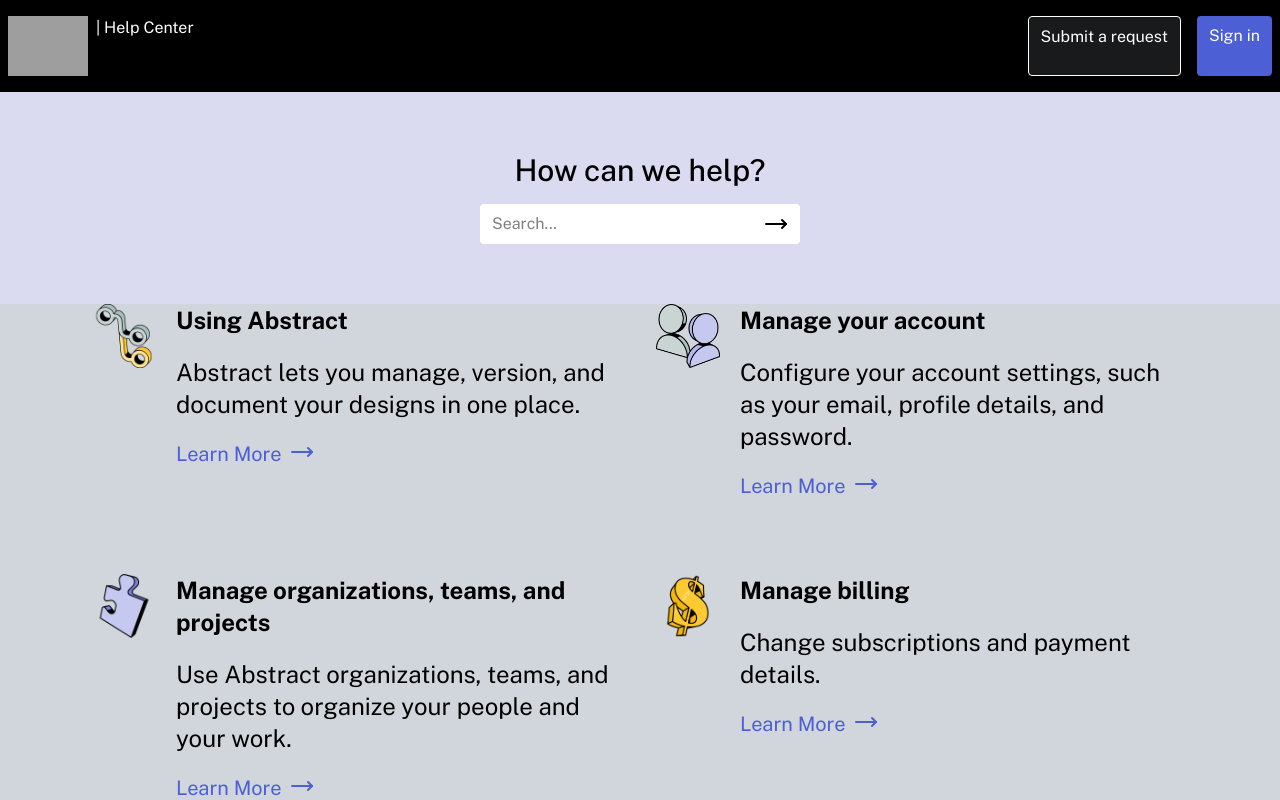
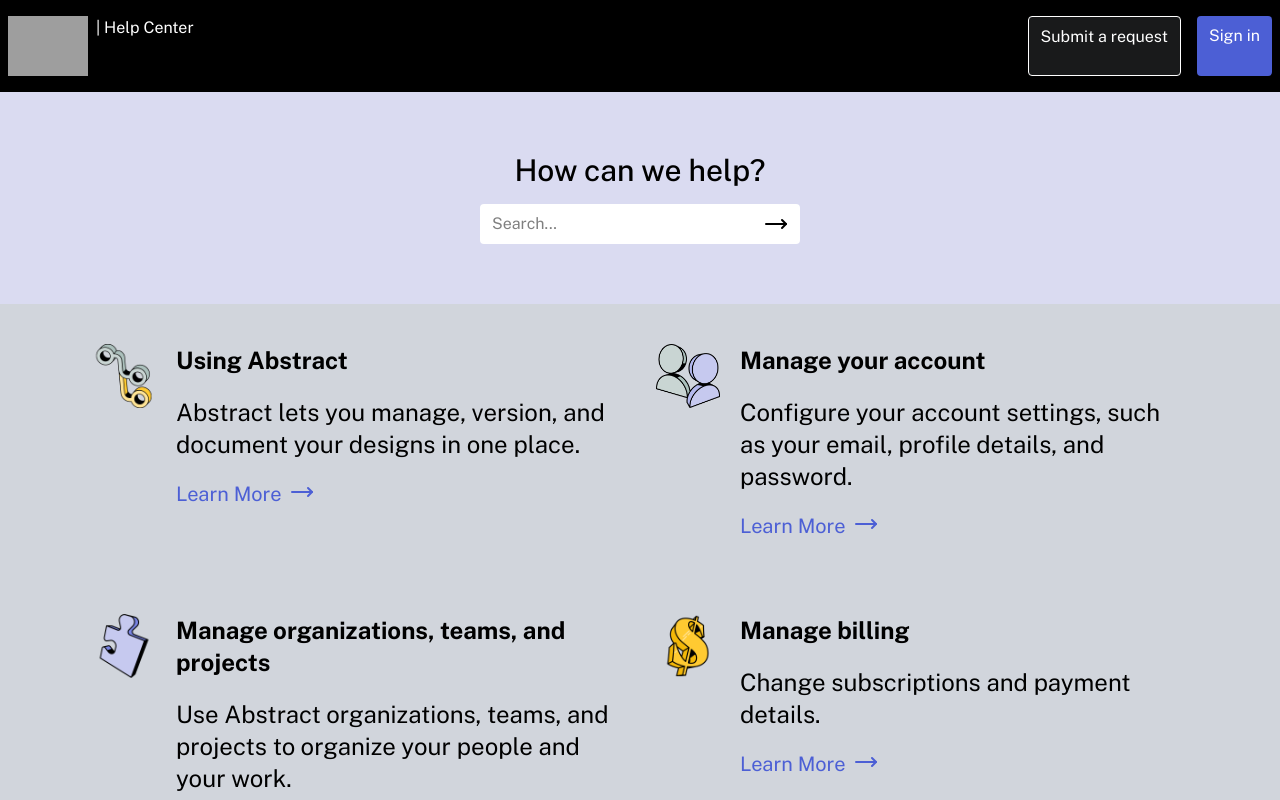
Before and after one commit to emmant-web/FP-abstract, a React (Vite) app: page / in a window 1280 px wide. Shown: the top 800 px of the page. Built offline with nearby package versions, Linux system fonts and the light colour scheme; grey boxes are pictures that could not be loaded.

Commit message:
added top and bottom spacing for help topics

```diff
--- a/src/components/HelpTopics.jsx
+++ b/src/components/HelpTopics.jsx
@@ -4,8 +4,6 @@
 import manageBilling from "../assets/images/manage-billing.png";
 import authenticateToAbstract from "../assets/images/authenticate-to-abstract.png";
 import abstractSupport from "../assets/images/abstract-support.png";
-
-import moveRightArrow from "../assets/images/move-right-arrow.svg";
 
 import { MoveRight } from "lucide-react";
 
@@ -77,7 +75,7 @@
   }
 
   return (
-    <div className="mx-auto grid grid-cols-1 md:grid-cols-2 md:gap-8 ">
+    <div className="py-10 mx-auto grid grid-cols-1 md:grid-cols-2 md:gap-8 ">
       {helpData.map((data, index) => (
         <Topic
           key={index}
```
